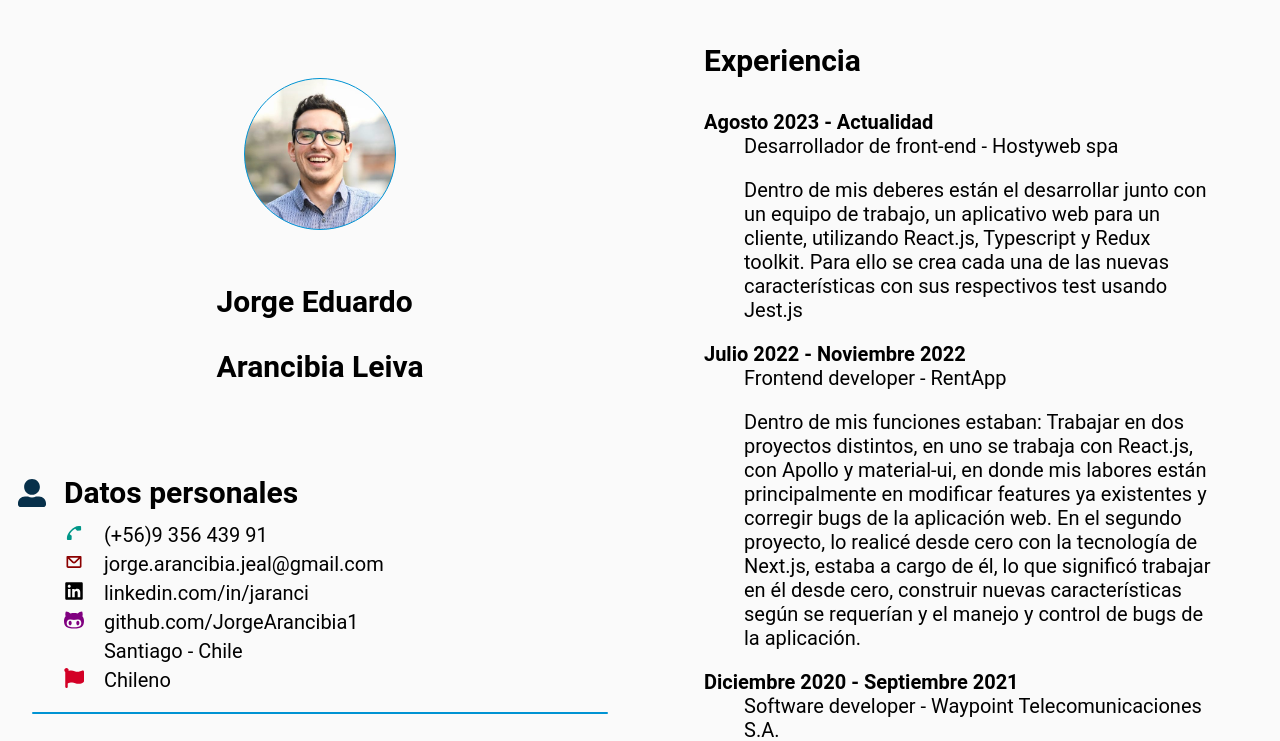
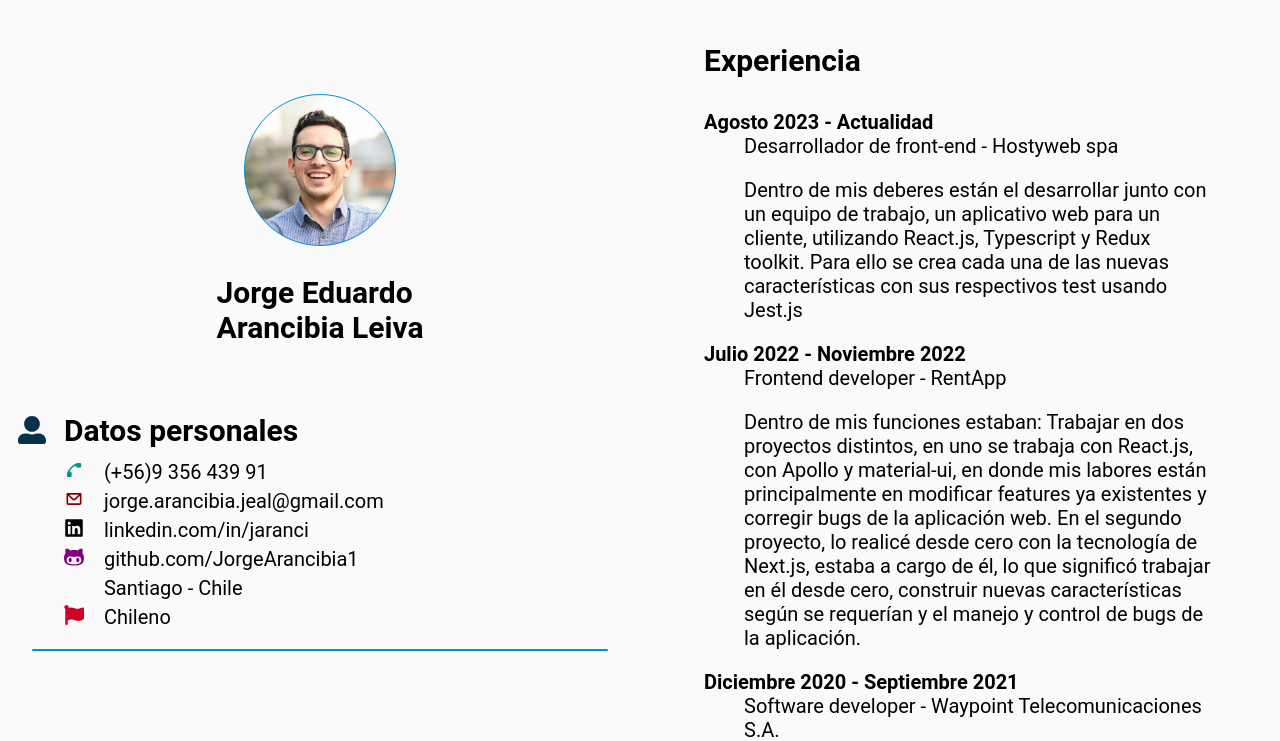
Before and after one commit to JorgeArancibia1/cv-vite, a React (Vite) app: page / in a window 1280 px wide. Shown: the top 741 px of the page. Built offline with nearby package versions, Linux system fonts and the light colour scheme; some icons are missing.

Commit message:
fix principal title

```diff
--- a/src/components/Header/index.tsx
+++ b/src/components/Header/index.tsx
@@ -12,8 +12,8 @@ export const Header = ( { className }: HeaderProps ) => {
 				<Avatar />
 			</div>
 			<div className="principal-text-container">
-				<h1 className='texto'>
-					Jorge Eduardo <p> Arancibia Leiva</p>
+				<h1 className='texto m-0 mb-1' >
+					Jorge Eduardo <p className='m-0'> Arancibia Leiva</p>
 				</h1>
 			</div>
 		</section>
--- a/src/index.css
+++ b/src/index.css
@@ -137,3 +137,11 @@ a {
 	flex-direction: column;
 	gap: 5px;
 }
+
+.m-0 {
+	margin: 0;
+}
+
+.mb-1 {
+	margin-bottom: 1rem;
+}
```
